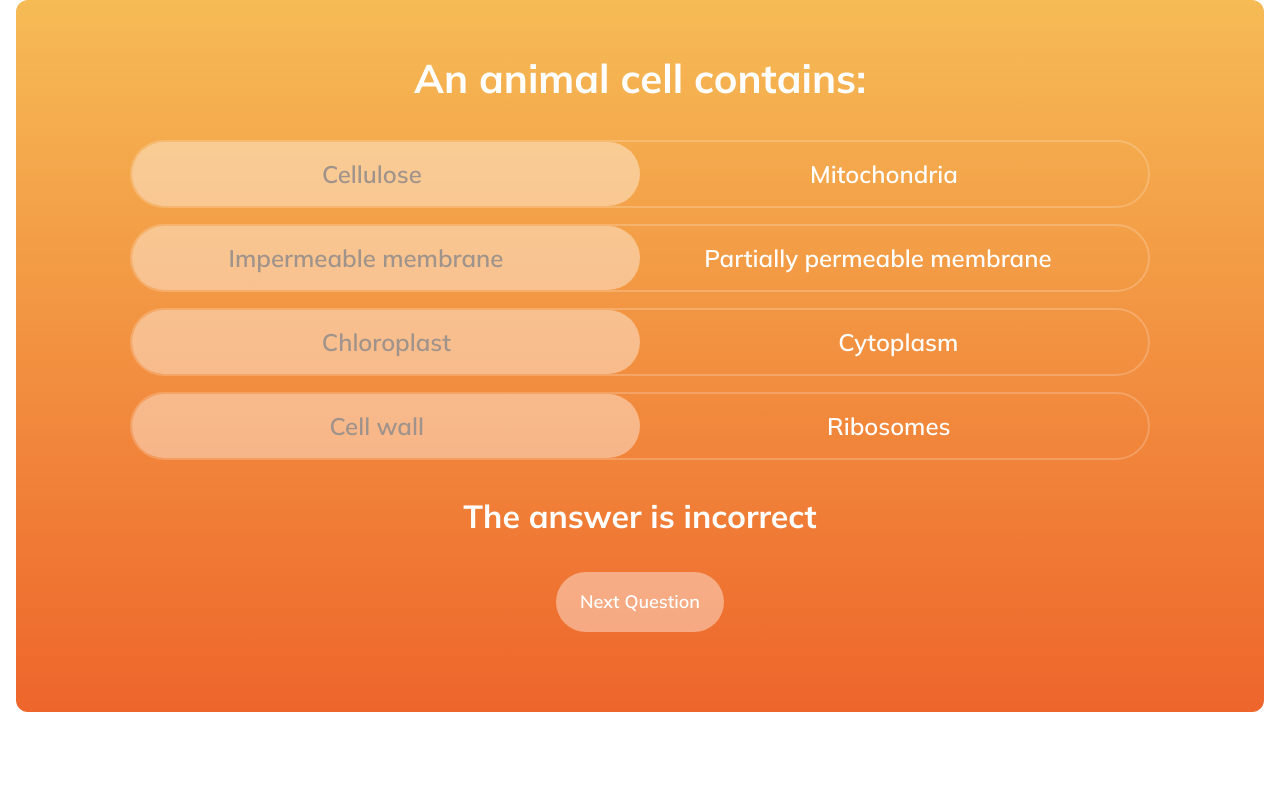
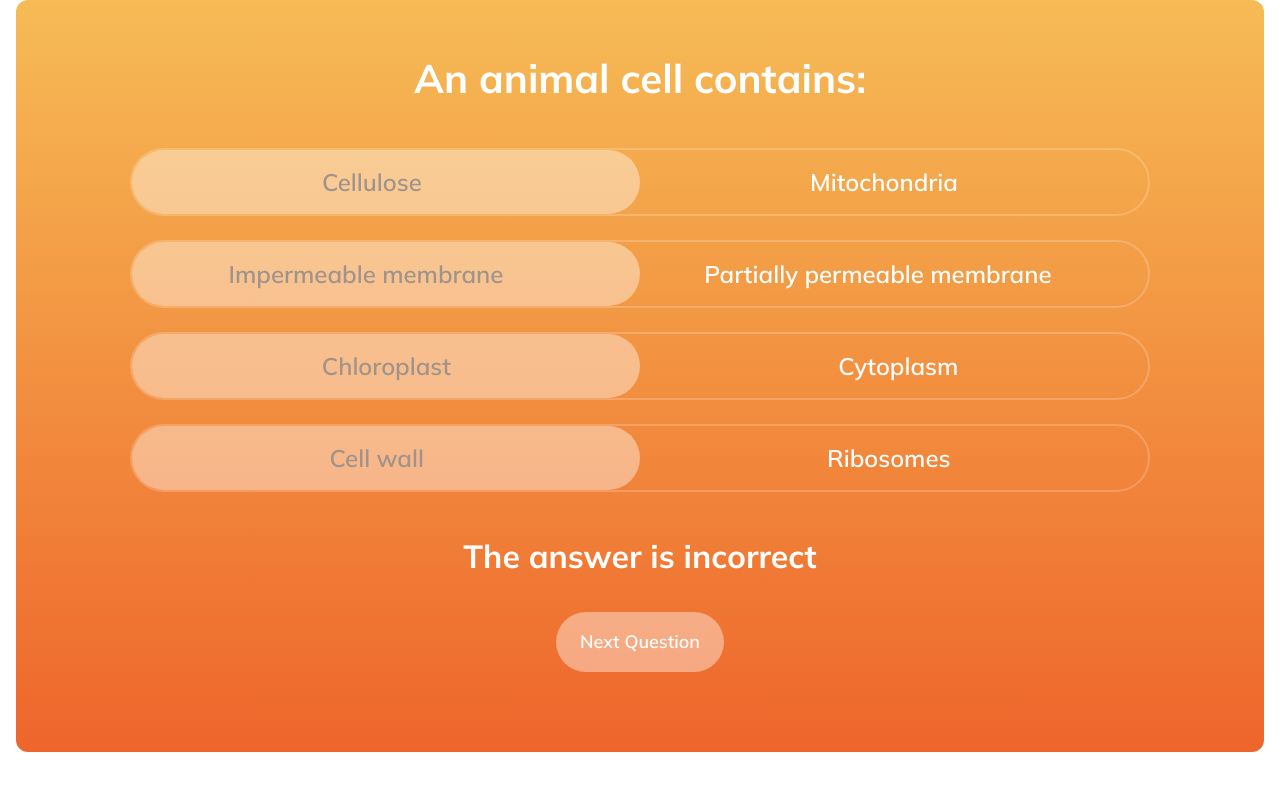
Before and after one commit to dannyedhouse/seneca-learning-fe-challenge, a React (Vite) app: page / in a window 1280 px wide. Shown: the top 790 px of the page. Built offline with nearby package versions, Linux system fonts and the light colour scheme.

Commit message:
Styling tweaks

```diff
--- a/index.html
+++ b/index.html
@@ -10,10 +10,7 @@
       rel="stylesheet"
     />
 
-    <meta
-      name="viewport"
-      content="width=device-width, initial-scale=1, minimum-scale=320/window.innerWidth, maximum-scale=5"
-    />
+    <meta name="viewport" content="width=device-width, initial-scale=1" />
     <title>Seneca Learning</title>
   </head>
   <body>
--- a/src/components/OptionsContainer/OptionsContainer.tsx
+++ b/src/components/OptionsContainer/OptionsContainer.tsx
@@ -29,7 +29,7 @@ export const OptionsContainer = ({
   }, [options]);
 
   return (
-    <div className="flex flex-col gap-8 md:gap-4 mb-8 w-full items-center">
+    <div className="flex flex-col gap-8 md:gap-6 w-full items-center">
       {options.map((option) => (
         <OptionSwitch
           activeTextColor={activeTextColor}
--- a/src/components/Questions/Questions.tsx
+++ b/src/components/Questions/Questions.tsx
@@ -43,7 +43,7 @@ export const Questions = () => {
 
   if (isLoading || isError || !randomizedQuestions.length) {
     return (
-      <div className="text-red-700 h-screen flex items-center justify-center text-xl font-semibold ">
+      <div className="text-red-700 h-screen flex items-center justify-center text-xl font-bold ">
         {isLoading
           ? "Loading..."
           : isError
@@ -61,7 +61,7 @@ export const Questions = () => {
       className="py-4 px-4 md:mx-4 md:p-12 md:rounded-xl text-center "
       style={{ background: gradientStyle }}
     >
-      <div className="flex flex-col items-center justify-center gap-8 w-full">
+      <div className="flex flex-col items-center justify-center gap-8 md:gap-10 w-full">
         <h1 className="text-white font-bold text-[20px] sm:text-[40px]">
           {currentQuestion?.question}
         </h1>
@@ -72,10 +72,11 @@ export const Questions = () => {
           onChange={handleToggleOption}
           allCorrect={allCorrect}
         />
+        <h2 className="text-white font-bold text-[16px] sm:text-[32px]">
+          The answer is {allCorrect ? "correct!" : "incorrect"}
+        </h2>
       </div>
-      <h2 className="text-white font-bold text-[16px] sm:text-[32px]">
-        The answer is {allCorrect ? "correct!" : "incorrect"}
-      </h2>
+
       <button
         onClick={goToNextQuestion}
         className="text-sm m-8 rounded-full px-6 py-4 bg-white/40 hover:bg-white/30 text-white font-semibold md:text-lg"
```
